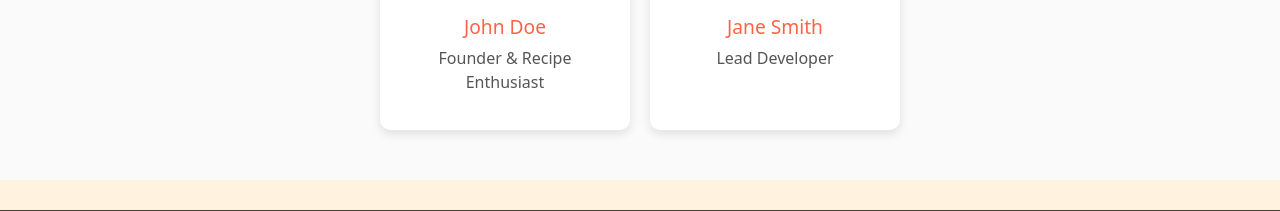
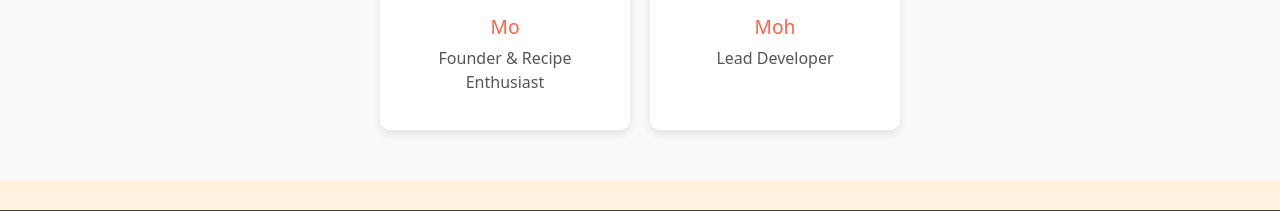
Before and after one commit to Brazonik/LeftOvers, a Django app: page /about/ in a window 1280 px wide. Shown: the part 1518-1729 px from the top of the page. Run offline with Django 4.2, Linux system fonts and the light colour scheme; parts of the project's set-up code (start-up, migrations or seed data) failed here and were passed over; some libraries are stand-ins or nearby versions.

Commit message:
about page

```diff
--- a/recipes/templates/recipes/about.html
+++ b/recipes/templates/recipes/about.html
@@ -1,7 +1,7 @@
 {% extends 'recipes/base.html' %}
 {% block content %}
 
-<!-- Hero Section -->
+
 <div class="hero" style="text-align: center; padding: 50px 20px; background: url('https://t4.ftcdn.net/jpg/01/13/80/37/360_F_113803790_GA5ymemnlMH5x1K5lpPlssfAQdMwHvjN.jpg') center center/cover no-repeat; color: white; position: relative; box-shadow: 0 4px 10px rgba(0, 0, 0, 0.2);">
     <div style="position: absolute; top: 0; left: 0; right: 0; bottom: 0; background-color: rgba(0, 0, 0, 0.5);"></div>
     <div style="position: relative; z-index: 2;">
@@ -70,7 +70,7 @@
 
 </div>
 
-<!-- Testimonials -->
+<!-- reviews -->
 <div style="padding: 50px 20px; text-align: center; background-color: rgb(250, 250, 250); ">
     <h3 style="color: #ff6347; font-size: 2em; margin-bottom: 20px;">What Our Users Say</h3>
     <div style="display: flex; gap: 20px; justify-content: center; flex-wrap: wrap; max-width: 800px; margin: 0 auto;">
@@ -91,12 +91,12 @@
     <div style="display: flex; gap: 20px; justify-content: center; flex-wrap: wrap; max-width: 1200px; margin: 0 auto;">
         <div style="width: 250px; padding: 20px; background-color: white; border-radius: 10px; box-shadow: 0 4px 10px rgba(0, 0, 0, 0.1); text-align: center;">
             <img src="https://via.placeholder.com/100" alt="Profile Picture" style="width: 100px; height: auto; border-radius: 50%; margin-bottom: 15px;">
-            <h4 style="font-size: 1.2em; color: #ff6347;">John Doe</h4>
+            <h4 style="font-size: 1.2em; color: #ff6347;">Mo</h4>
             <p style="color: #555;">Founder & Recipe Enthusiast</p>
         </div>
         <div style="width: 250px; padding: 20px; background-color: white; border-radius: 10px; box-shadow: 0 4px 10px rgba(0, 0, 0, 0.1); text-align: center;">
             <img src="https://via.placeholder.com/100" alt="Profile Picture" style="width: 100px; height: auto; border-radius: 50%; margin-bottom: 15px;">
-            <h4 style="font-size: 1.2em; color: #ff6347;">Jane Smith</h4>
+            <h4 style="font-size: 1.2em; color: #ff6347;">Moh</h4>
             <p style="color: #555;">Lead Developer</p>
         </div>
     </div>
```
